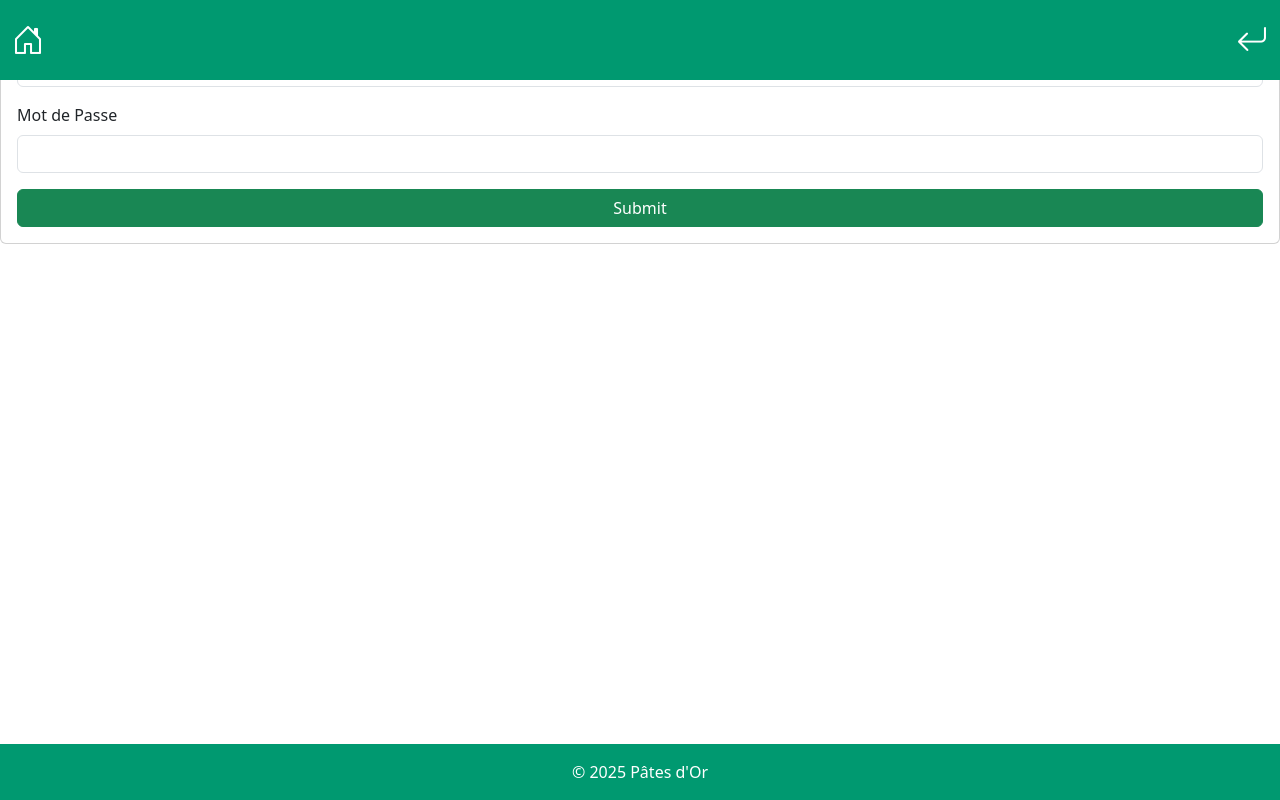
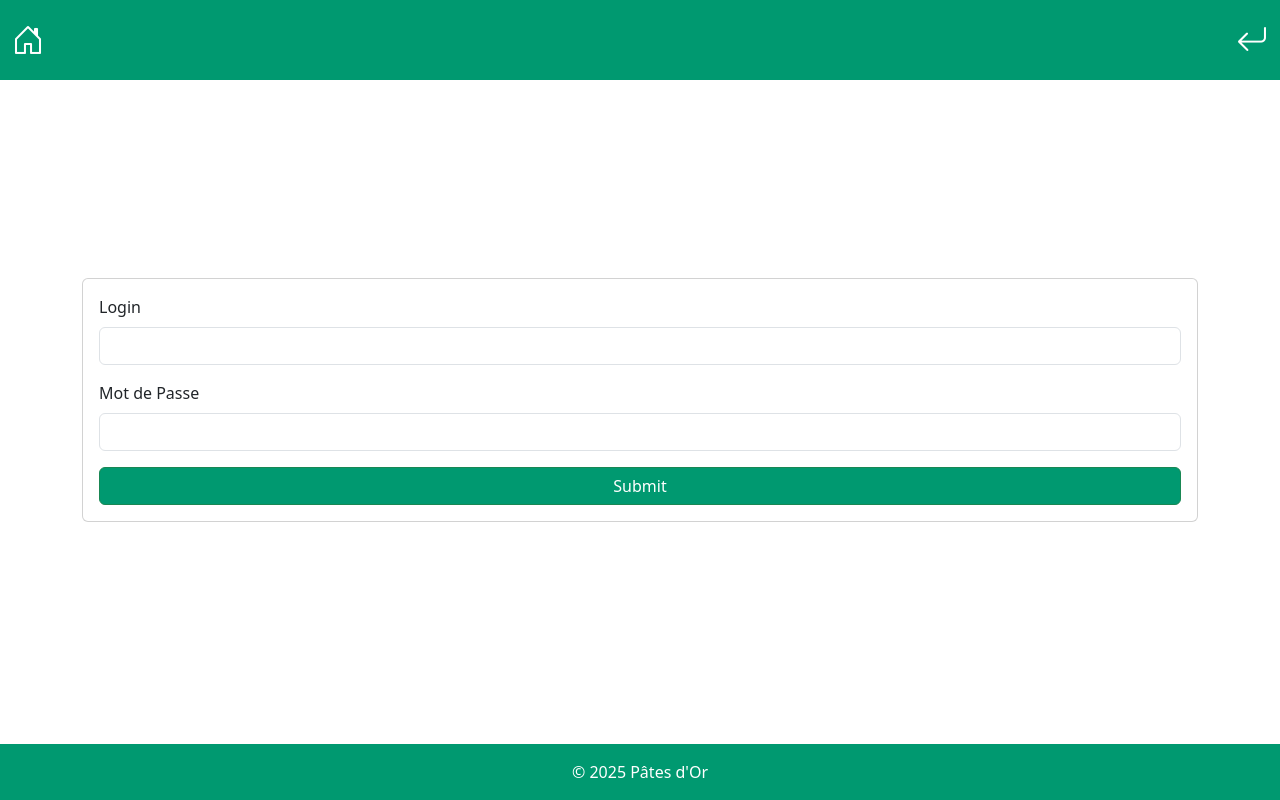
Before and after one commit to Purukogi/PFR-Equipe-Front, an Angular app: page /login in a window 1280 px wide. Built offline with nearby package versions, Linux system fonts and the light colour scheme.

Commit message:
ajout du front sur le formulaire, correction d'un probleme ou se connecter avec un token expiré dans le local storage nous empèche d'acceder au login pour en recréer un

```diff
--- a/src/app/components/admin/formulaire-connexion/formulaire-connexion.component.html
+++ b/src/app/components/admin/formulaire-connexion/formulaire-connexion.component.html
@@ -1,3 +1,4 @@
+<div class="container vh-100 d-flex flex-column justify-content-center">
   <div class="card">
     <form class="p-3">
       <div class="mb-3">
@@ -8,6 +9,7 @@
         <label for="mdp" class="form-label" >Mot de Passe</label>
         <input type="password" class="form-control" name="mdp" id="mdp" [(ngModel)]="mdp">
       </div>
-        <button type="submit" class="btn btn-success w-100" (click)="connexion()">Submit</button>
+      <button type="submit" class="btn btn-success vert w-100" (click)="connexion()">Submit</button>
     </form>
   </div>
+</div>
--- a/src/app/interceptors/authentication.interceptor.ts
+++ b/src/app/interceptors/authentication.interceptor.ts
@@ -2,17 +2,19 @@ import { HttpInterceptorFn } from '@angular/common/http';
 
 export const authenticationInterceptor: HttpInterceptorFn = (req, next) => {
   const jwt = localStorage.getItem("jwt");
+        console.log(req.url);
 
         if (jwt) {
+            if(req.url != "http://localhost:8080/login"){
                 const cloned = req.clone({
                     headers: req.headers.set("Authorization",
                         "Bearer " + jwt)
                 });
-
                 return next.call("handle", cloned);
             }
-        else {
-            return next.call("handle", req);
         }
 
+        return next.call("handle", req);
+
+
 };
```
Lines whose indentation alone changed are shown as unchanged.
